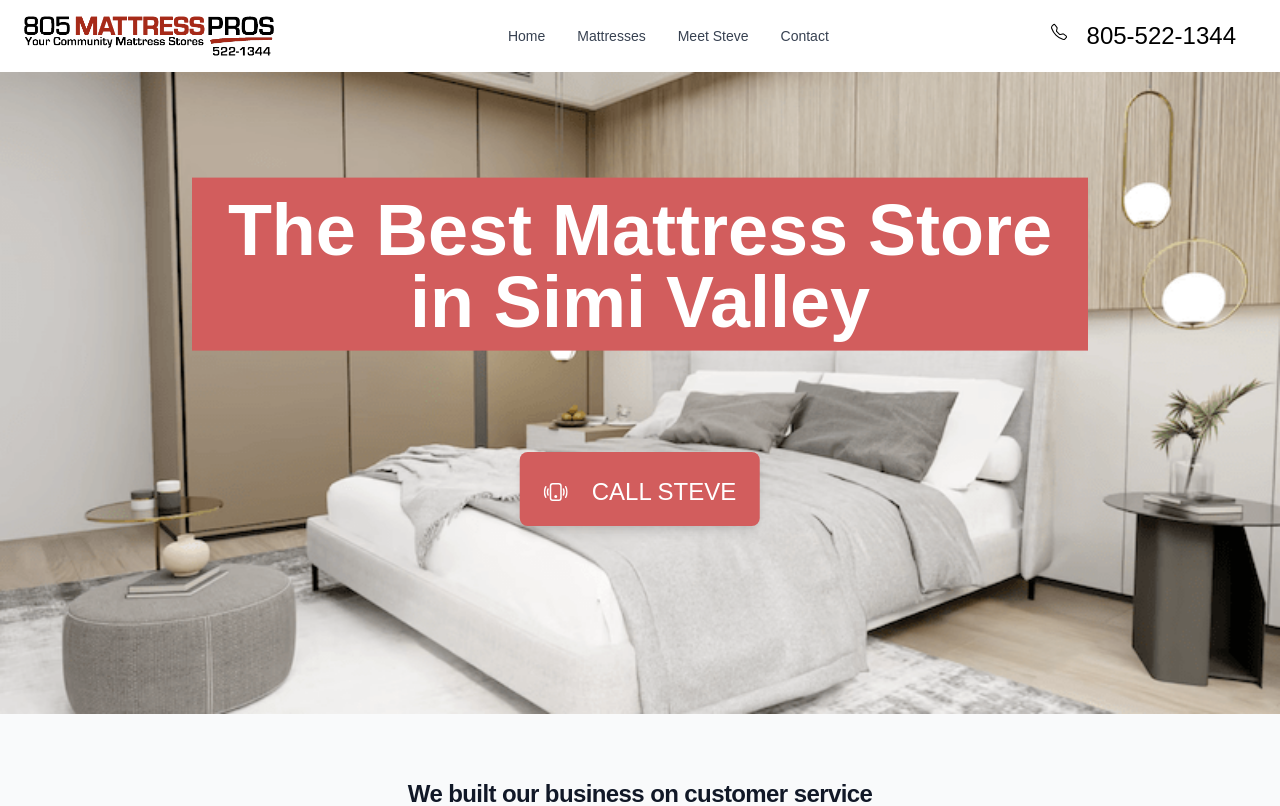
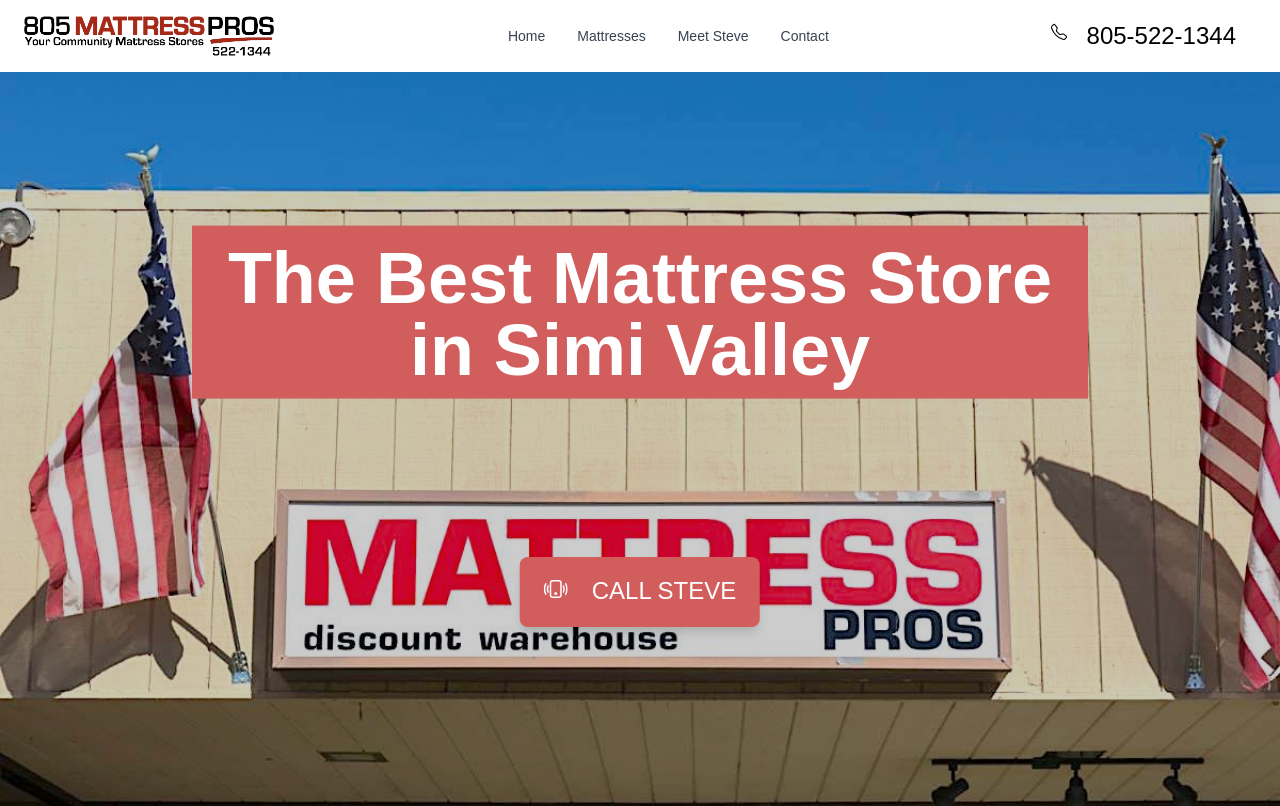
Before and after one commit to The-JL-Group/805-mattress-pro, a React (Create React App) app: page / in a window 1280 px wide. Shown: the top 806 px of the page. Built offline with nearby package versions, Linux system fonts and the light colour scheme; the HTML template or start-up script is replaced by a standard one; what tw-elements would draw is missing.

Commit message:
adding new banner image and moving location of cta component

```diff
--- a/src/components/Banner/Banner.css
+++ b/src/components/Banner/Banner.css
@@ -5,6 +5,10 @@
 
 .banner__image {
   width: 100vw;
+  height: 100vh;
+  object-fit: cover;
+  /* filter: brightness(120%); */
+  /* background-image: rgba(32, 36, 220, 0.5); */
 }
 
 .banner__title {
@@ -33,7 +37,7 @@
 
 .banner__ctaText {
   position: relative;
-  top: 1px
+  top: 1px;
 }
 
 /* Max Width */
--- a/src/components/Banner/Banner.js
+++ b/src/components/Banner/Banner.js
@@ -1,40 +1,31 @@
-import React, { useEffect } from 'react';
+import React from 'react';
 
 // Stylesheets
 import './Banner.css';
-import 'aos/dist/aos.css';
 
 // Third Party Imports
-import Aos from 'aos';
-
-// Icons
 import { BsPhoneVibrate } from 'react-icons/bs';
 
 // Images
-import banner from '../../assets/images/banner.png';
+import banner from '../../assets/images/header-1.jpeg';
 
 function Banner() {
-  useEffect(() => {
-    // 2 second animation completeness
-    Aos.init({ duration: 1500 });
-  }, []);
+  return (
+    <div className="banner">
+      <img src={banner} alt="banner" className="banner__image"></img>
+      <div className="absolute inset-0 bg-black/[.2] mix-blend-multiply"></div>
 
-  return (
-    <div className="banner" data-aos="fade-down">
-      <img src={banner} alt="banner" className="banner__image"></img>
-
-      <h1 className="banner__title text-2xl sm:text-4xl lg:text-7xl">
+      <h1 className="banner__title text-2xl sm:text-5xl lg:text-7xl">
         The Best Mattress Store in Simi Valley
       </h1>
       <div className="flex space-x-2 justify-center">
-        <a
-          href="tel:805-522-1344"
+        <button
           type="button"
-          className="banner__cta inline-block px-3 pb-2.5 pt-3 bg-red text-white font-medium text-xs leading-tight uppercase rounded shadow-md hover:shadow-lg  focus:shadow-lg focus:outline-none focus:ring-0 active:bg-black active:shadow-lg transition duration-150 ease-in-out content-center flex justify-center items-center text-center"
+          className="banner__cta inline-block px-3 py-2.5 bg-red text-white font-medium text-xs leading-tight uppercase rounded shadow-md hover:shadow-lg  focus:shadow-lg focus:outline-none focus:ring-0 active:bg-black active:shadow-lg transition duration-150 ease-in-out"
         >
           <BsPhoneVibrate className="mr-3" />
-          <span className="banner__ctaText">Call Steve</span>
-        </a>
+          Call Steve
+        </button>
       </div>
     </div>
   );
--- a/src/components/Header/Banner/Banner.js
+++ /dev/null
@@ -1,33 +0,0 @@
-import React from 'react';
-
-// Stylesheets
-import './Banner.css';
-
-// Third Party Imports
-import { BsPhoneVibrate } from 'react-icons/bs';
-
-// Images
-import banner from '../../../assets/images/banner.png';
-
-function Banner() {
-  return (
-    <div className="banner">
-      <img src={banner} alt="banner" className="banner__image"></img>
-
-      <h1 className="banner__title text-2xl sm:text-5xl lg:text-7xl">
-        The Best Mattress Store in Simi Valley
-      </h1>
-      <div className="flex space-x-2 justify-center">
-        <button
-          type="button"
-          className="banner__cta inline-block px-3 py-2.5 bg-red text-white font-medium text-xs leading-tight uppercase rounded shadow-md hover:shadow-lg  focus:shadow-lg focus:outline-none focus:ring-0 active:bg-black active:shadow-lg transition duration-150 ease-in-out"
-        >
-          <BsPhoneVibrate className="mr-3" />
-          Call Steve
-        </button>
-      </div>
-    </div>
-  );
-}
-
-export default Banner;
--- a/src/components/Header/Header.js
+++ /dev/null
@@ -1,19 +0,0 @@
-import React from 'react';
-
-// Stylesheets
-import './Header.css';
-
-// Third Party Imports
-
-// Components
-import Banner from './Banner/Banner';
-
-function Header() {
-  return (
-    <div>
-      <Banner />
-    </div>
-  );
-}
-
-export default Header;
--- a/src/pages/ContactPage/ContactPage.js
+++ b/src/pages/ContactPage/ContactPage.js
@@ -8,8 +8,8 @@
   return (
     <div>
       <NavBar />
+      <CTA />
       <Contact />
-      <CTA />
       <Footer />
     </div>
   );
--- a/src/pages/HomePage/HomePage.js
+++ b/src/pages/HomePage/HomePage.js
@@ -13,15 +13,15 @@
 
 function HomePage() {
   return (
-    <div >
+    <div>
       <Navbar />
       <Banner />
+      <CTA />
       <Incentives />
       <OurMattress />
       <Vendors />
       <Info />
       <Testimonials />
-      <CTA />
       <Footer />
     </div>
   );
--- a/src/pages/MattressesPage/MattressesPage.js
+++ b/src/pages/MattressesPage/MattressesPage.js
@@ -11,9 +11,9 @@
   return (
     <div>
       <NavBar />
+      <CTA />
       <TopInfo />
       <BottomInfo />
-      <CTA />
       <Footer />
     </div>
   );
--- a/src/pages/MeetStevePage/MeetStevePage.js
+++ b/src/pages/MeetStevePage/MeetStevePage.js
@@ -8,10 +8,10 @@
 
 function MeetStevePage() {
   return (
-    <div >
+    <div>
       <NavBar />
+      <CTA />
       <Message />
-      <CTA />
       <Footer />
     </div>
   );
```
Also changed, not shown: src/assets/images/header-1.jpeg (added).
